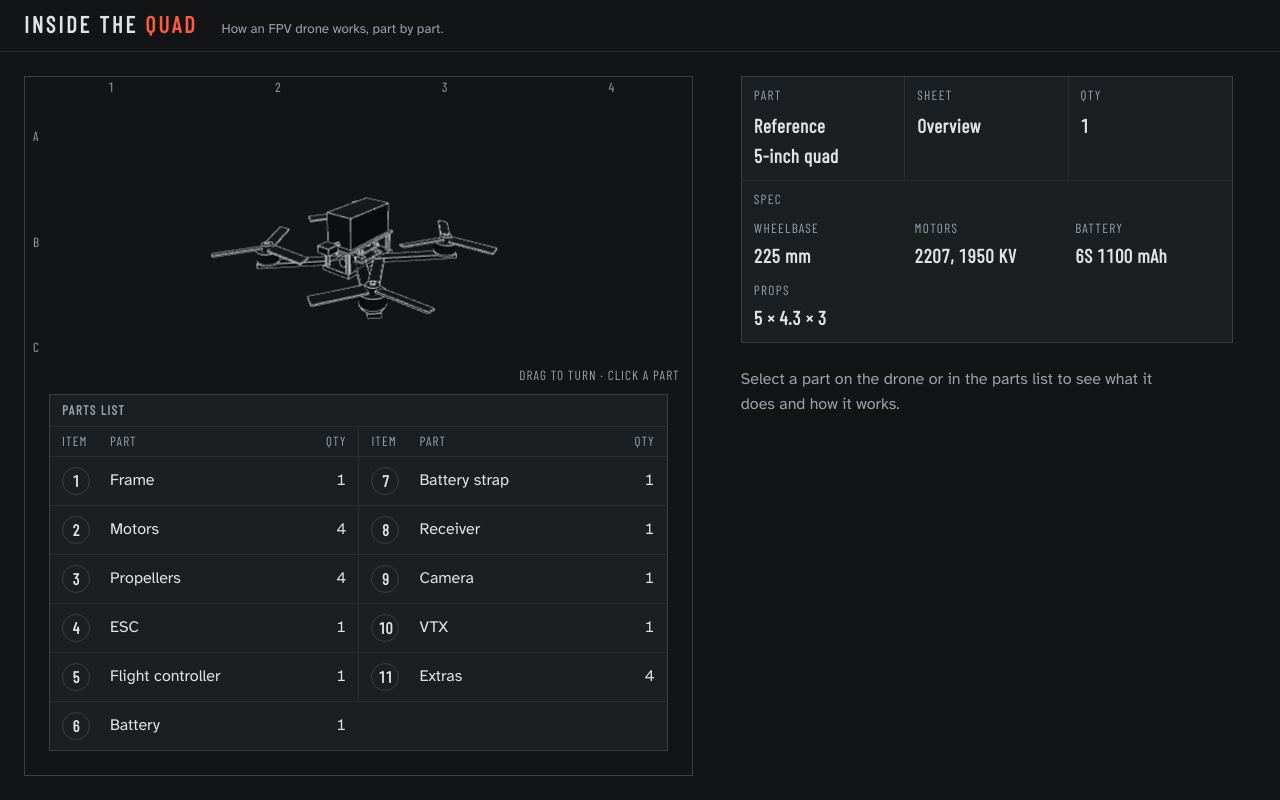
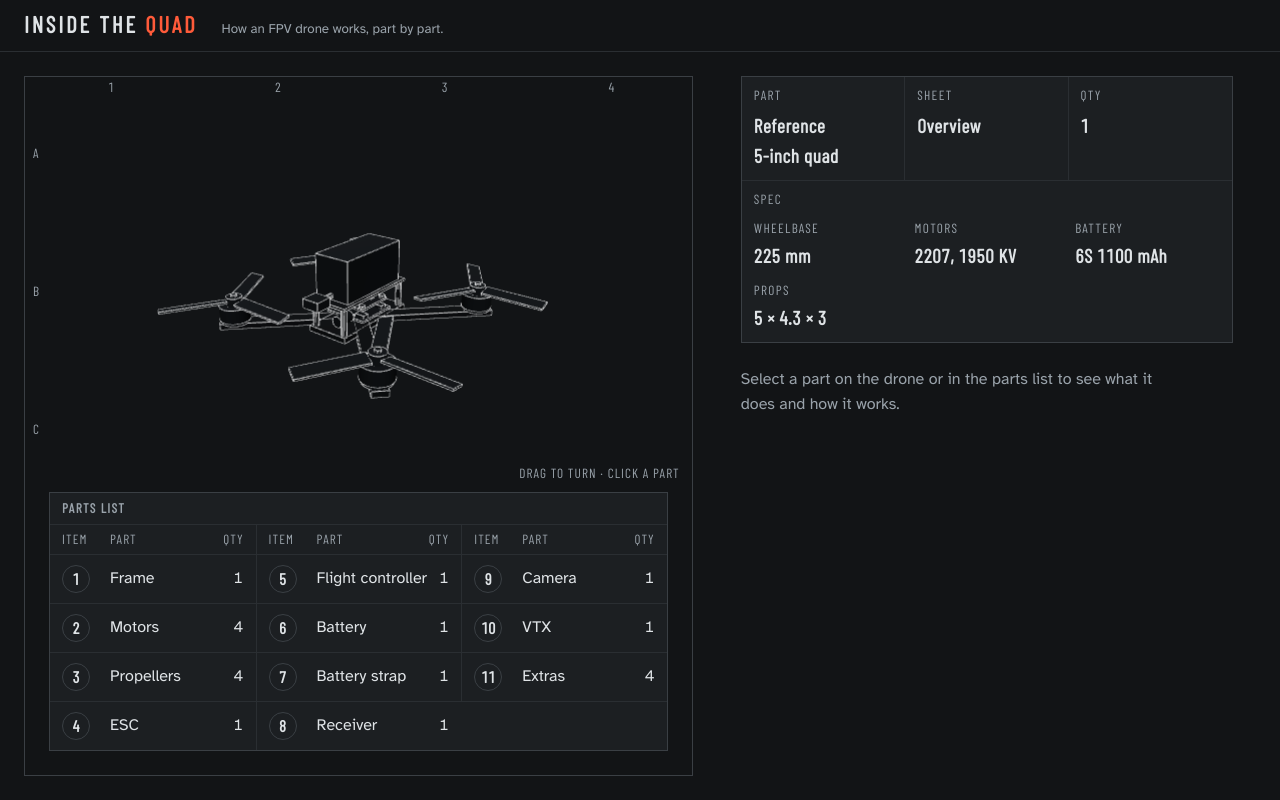
Before and after one commit to kpav33/inside-the-quad, a React (Vite) app: page / in a window 1280 px wide. Built offline with nearby package versions, Linux system fonts and the light colour scheme.

Commit message:
feat(part-explorer): split the parts list into three columns
Eleven parts in two columns left a 1280 x 720 laptop with a 237 px 3D view.
Fields of 40rem or more now use three columns; mouse rows are 2.5rem.

```diff
--- a/src/features/part-explorer/PartList.tsx
+++ b/src/features/part-explorer/PartList.tsx
@@ -7,8 +7,9 @@ import type { CSSProperties } from 'react';
 
 import { LESSON_PANEL_ID, partButtonId } from './ids';
 
-/** On wide layouts the list runs down the first column, then the second. */
-const ROWS_PER_COLUMN = Math.ceil(PART_IDS.length / 2);
+/** Wider drawing fields split the list into two or three columns, each filled top to bottom. */
+const ROWS_IN_TWO = Math.ceil(PART_IDS.length / 2);
+const ROWS_IN_THREE = Math.ceil(PART_IDS.length / 3);
 
 export interface PartListProps {
   selectedPart: PartId | null;
@@ -17,8 +18,9 @@ export interface PartListProps {
 }
 
 /**
- * The drawing's parts list, used as the part picker: item number, part, quantity. Wide layouts
- * split it into two columns (each with its own column headings) so the 3D view keeps its height.
+ * The drawing's parts list, used as the part picker: item number, part, quantity. Wider drawing
+ * fields split it into two or three columns (each with its own column headings) so the 3D view
+ * keeps its height.
  */
 export function PartList({ selectedPart, onToggle }: PartListProps) {
   const { columns } = UI.parts;
@@ -34,7 +36,12 @@ export function PartList({ selectedPart, onToggle }: PartListProps) {
       <h2 className="part-list-heading">{UI.parts.heading}</h2>
       <div
         className="part-list-table"
-        style={{ '--part-list-rows': ROWS_PER_COLUMN } as CSSProperties}
+        style={
+          {
+            '--part-list-rows-2': ROWS_IN_TWO,
+            '--part-list-rows-3': ROWS_IN_THREE,
+          } as CSSProperties
+        }
       >
         <div className="part-list-columns" aria-hidden="true">
           {columnHeadings}
@@ -42,11 +49,18 @@ export function PartList({ selectedPart, onToggle }: PartListProps) {
         <div className="part-list-columns part-list-columns-second" aria-hidden="true">
           {columnHeadings}
         </div>
+        <div className="part-list-columns part-list-columns-third" aria-hidden="true">
+          {columnHeadings}
+        </div>
         <ul>
           {PART_IDS.map((part, index) => {
             const selected = selectedPart === part;
             return (
-              <li key={part} data-column={index < ROWS_PER_COLUMN ? 1 : 2}>
+              <li
+                key={part}
+                data-column-2={Math.floor(index / ROWS_IN_TWO) + 1}
+                data-column-3={Math.floor(index / ROWS_IN_THREE) + 1}
+              >
                 <button
                   type="button"
                   id={partButtonId(part)}
--- a/src/styles/global.css
+++ b/src/styles/global.css
@@ -306,8 +306,9 @@ a {
   text-align: right;
 }
 
-/* The second column's headings only appear when the wide layout splits the list. */
-.part-list-columns-second {
+/* The extra columns' headings only appear when the list is split. */
+.part-list-columns-second,
+.part-list-columns-third {
   display: none;
 }
 
@@ -662,7 +663,7 @@ a {
     display: grid;
     grid-column: 1 / -1;
     grid-template-columns: subgrid;
-    grid-template-rows: repeat(var(--part-list-rows), auto);
+    grid-template-rows: repeat(var(--part-list-rows-2), auto);
     grid-auto-flow: column;
     margin-bottom: -1px;
   }
@@ -675,7 +676,39 @@ a {
     border-bottom: 1px solid var(--color-rule);
   }
 
-  .part-list li[data-column='2'] {
+  .part-list li[data-column-2='2'] {
+    border-left: 1px solid var(--color-rule);
+  }
+
+  /* With a mouse, shorter rows keep the drawing and the whole list on a laptop screen. Touch
+     screens keep the 3rem rows. */
+  @media (pointer: fine) {
+    .part-list-row {
+      min-height: 2.5rem;
+    }
+  }
+}
+
+/* A field wide enough for three columns (a laptop-width drawing field). */
+@container field (min-width: 40rem) {
+  .part-list-table {
+    grid-template-columns: repeat(3, minmax(0, 1fr));
+  }
+
+  .part-list-columns-third {
+    display: grid;
+    border-left: 1px solid var(--color-rule);
+  }
+
+  .part-list ul {
+    grid-template-rows: repeat(var(--part-list-rows-3), auto);
+  }
+
+  .part-list li[data-column-2='2'] {
+    border-left: 0;
+  }
+
+  .part-list li:not([data-column-3='1']) {
     border-left: 1px solid var(--color-rule);
   }
 }
@@ -710,7 +743,7 @@ a {
   .drawing-canvas {
     height: auto;
     /* Safety net: the drawing never collapses even if the page height is not fixed. */
-    min-height: 16rem;
+    min-height: 15rem;
     border: 0;
   }
 
```
Also changed, not shown: 1 other file (tests, documents, lock files or other folders).
